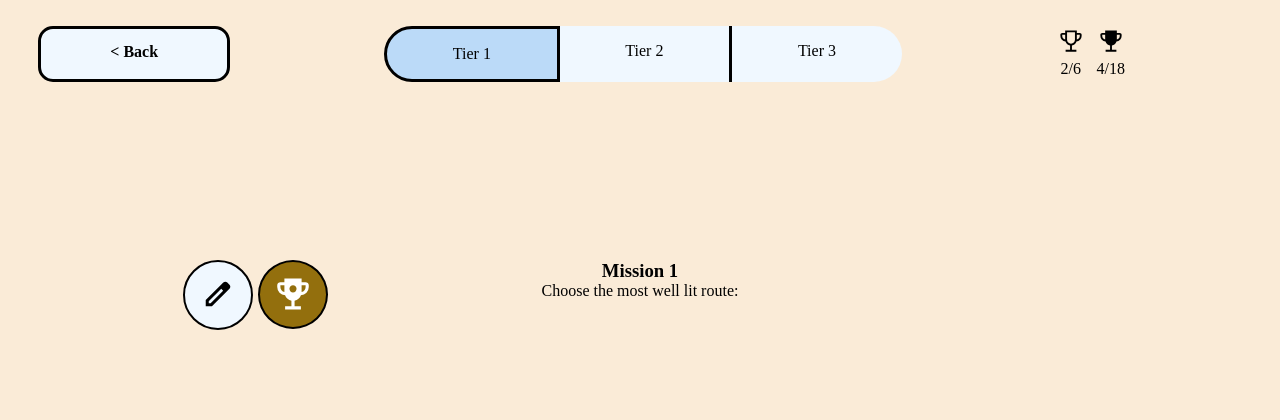
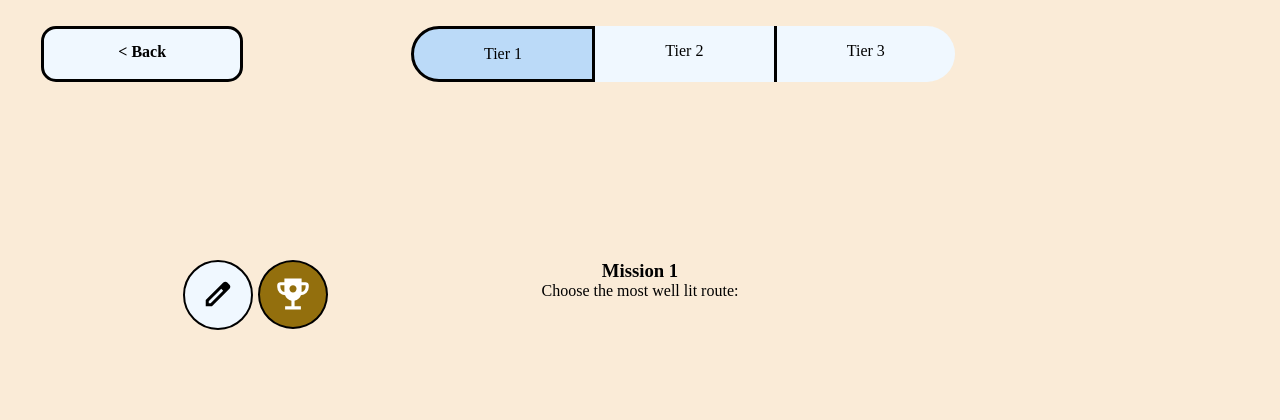
Before and after one commit to sumortimer/TeamProject-Sprint2-DroppedAsATable, a Flask app: page /missions_t1 in a window 1280 px wide. Shown: the top 420 px of the page. Run offline with Flask 3, Linux system fonts and the light colour scheme; a user stored in the database is signed in; data comes from the database, SQL or seed files in the repository; parts of the project's set-up code (start-up, migrations or seed data) failed here and were passed over.

Commit message:
cleaned up UI asw

```diff
--- a/templates/missions_t1.html
+++ b/templates/missions_t1.html
@@ -21,16 +21,6 @@
             <a href="missions_t2" class="tierbutton" id="tier2">Tier 2</a>
             <a href="missions_t3" class="tierbutton" id="tier3">Tier 3</a>
         </div>
-        <div id="totals">
-            <div id="missiontotal">
-                <svg xmlns="http://www.w3.org/2000/svg" height="30px" viewBox="0 -960 960 960" width="40px" fill="#000000"><path d="M307.69-140v-60H450v-137.08q-50.92-10.23-90-42.84-39.08-32.62-55.54-81.31-69.23-8.23-116.84-58.77Q140-570.54 140-640v-40q0-24.54 17.73-42.27Q175.46-740 200-740h93.08v-80h373.84v80H760q24.54 0 42.27 17.73Q820-704.54 820-680v40q0 69.46-47.62 120-47.61 50.54-116.84 58.77-16.46 48.69-55.54 81.31-39.08 32.61-90 42.84V-200h142.31v60H307.69Zm-14.61-385.69V-680H200v40q0 41.85 26.23 73.5t66.85 40.81ZM480-394.61q52.69 0 89.42-36.74 36.73-36.73 36.73-89.42V-760h-252.3v239.23q0 52.69 36.73 89.42 36.73 36.74 89.42 36.74Zm186.92-131.08q40.62-9.16 66.85-40.81Q760-598.15 760-640v-40h-93.08v154.31ZM480-577.31Z"/></svg>
-                <p class="missionsum">2/6</p>
-            </div>
-            <div id="missiontotal">
-                <svg xmlns="http://www.w3.org/2000/svg" height="30px" viewBox="0 -960 960 960" width="40px" fill="#000000"><path d="M307.69-140v-60H450v-137.08q-50.92-10.23-90-42.84-39.08-32.62-55.54-81.31-69.23-8.23-116.84-58.77Q140-570.54 140-640v-40q0-24.54 17.73-42.27Q175.46-740 200-740h93.08v-80h373.84v80H760q24.54 0 42.27 17.73Q820-704.54 820-680v40q0 69.46-47.62 120-47.61 50.54-116.84 58.77-16.46 48.69-55.54 81.31-39.08 32.61-90 42.84V-200h142.31v60H307.69Zm-14.61-385.69V-680H200v40q0 41.85 26.23 73.5t66.85 40.81Zm373.84 0q40.62-9.16 66.85-40.81Q760-598.15 760-640v-40h-93.08v154.31Z"/></svg>
-                <p class="missionsum">4/18</p>
-            </div>
-        </div>
     </div>
 
     <div id="missiondisplay">
@@ -46,9 +36,6 @@
                 <h3>Mission {{ mission.id }}</h3>
                 <p>{{ mission.question }}</p>
             </div>
-            <div class="pin">
-                <svg xmlns="http://www.w3.org/2000/svg" height="40px" viewBox="0 -960 960 960" width="40px" fill="#000000"><path d="m642.86-465.6 84 78v75.99H517.88v239.87L480-33.86l-37.88-37.88v-239.87H233.3v-75.99l80-78v-310.23h-46.66v-75.76h422.88v75.76h-46.66v310.23Z"/></svg>
-            </div>
         </div>
         {% endfor %}
 
```
Also changed, not shown: templates/missions_t2.html (+0 -13 lines), templates/missions_t3.html (+1 -13 lines).
